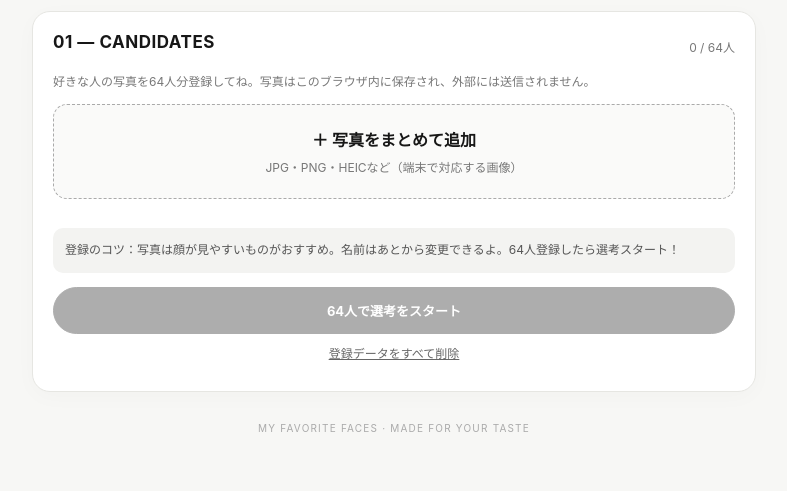
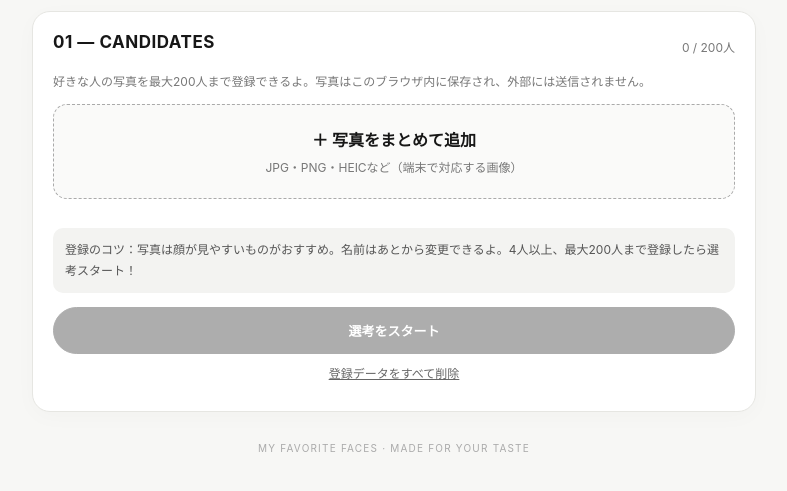
Before and after one commit to pankurou4649/favorite-faces, a plain HTML site: page index.html in a window 1280 px wide. Shown: the part 171-662 px from the top of the page, without its empty margins (246-1033 px from the left). Drawn offline with Linux system fonts and the light colour scheme.

Commit message:
Add files via upload

```diff
--- a/index.html
+++ b/index.html
@@ -64,13 +64,13 @@ footer{text-align:center;color:#aaa;font-size:10px;letter-spacing:.12em;margin-t
 </header>
 
 <section id="setup" class="panel">
- <div class="row"><h2>01 — CANDIDATES</h2><span class="muted" id="count">0 / 64人</span></div>
- <p class="muted">好きな人の写真を64人分登録してね。写真はこのブラウザ内に保存され、外部には送信されません。</p>
+ <div class="row"><h2>01 — CANDIDATES</h2><span class="muted" id="count">0 / 200人</span></div>
+ <p class="muted">好きな人の写真を最大200人まで登録できるよ。写真はこのブラウザ内に保存され、外部には送信されません。</p>
  <label class="upload" for="files"><strong>＋ 写真をまとめて追加</strong><span class="muted">JPG・PNG・HEICなど（端末で対応する画像）</span></label>
  <input id="files" type="file" accept="image/*" multiple>
  <div id="people" class="people"></div>
- <div class="note" style="margin-top:14px">登録のコツ：写真は顔が見やすいものがおすすめ。名前はあとから変更できるよ。64人登録したら選考スタート！</div>
- <button id="start" class="btn full" disabled>64人で選考をスタート</button>
+ <div class="note" style="margin-top:14px">登録のコツ：写真は顔が見やすいものがおすすめ。名前はあとから変更できるよ。4人以上、最大200人まで登録したら選考スタート！</div>
+ <button id="start" class="btn full" disabled>選考をスタート</button>
  <div class="center"><button id="clear" class="smallbtn">登録データをすべて削除</button></div>
 </section>
 
@@ -90,7 +90,7 @@ footer{text-align:center;color:#aaa;font-size:10px;letter-spacing:.12em;margin-t
   <p class="muted">あなたが選んだ、好き顔ランキング。</p>
  </div>
  <div id="resultGrid" class="result-grid"></div>
- <div class="note">ランキングは全3ラウンド・48回の選択結果で決定。64人全員が3回ずつ登場し、選ばれた回数が多い順に並びます。同点の場合は同点者内でランダムに順番を決めています。</div>
+ <div class="note">ランキングは全3ラウンドの選択結果で決定。登録した全員が3回ずつ登場し、選ばれた回数が多い順に並びます。同点の場合は同点者内でランダムに順番を決めています。</div>
  <button id="save" class="btn full">TOP9画像を保存する</button>
  <button id="again" class="btn secondary full">もう一度選考する</button>
  <button id="back" class="smallbtn full">候補者を編集する</button>
@@ -111,8 +111,8 @@ function uid(){return Date.now().toString(36)+Math.random().toString(36).slice(2
 function shuffle(a){a=[...a];for(let i=a.length-1;i>0;i--){let j=Math.floor(Math.random()*(i+1));[a[i],a[j]]=[a[j],a[i]]}return a}
 function escapeHTML(s){return String(s).replace(/[&<>"']/g,c=>({'&':'&amp;','<':'&lt;','>':'&gt;','"':'&quot;',"'":'&#39;'}[c]))}
 async function renderPeople(){
- candidates=await allCandidates();$('count').textContent=`${candidates.length} / 64人`;
- $('start').disabled=candidates.length!==64;
+ candidates=await allCandidates();$('count').textContent=`${candidates.length} / 200人`;
+ $('start').disabled=candidates.length<4 || candidates.length>200;
  $('people').innerHTML='';
  candidates.sort((a,b)=>a.created-b.created).forEach((p,i)=>{
   const d=document.createElement('div');d.className='person';
@@ -124,7 +124,7 @@ async function renderPeople(){
 }
 $('files').addEventListener('change',async e=>{
  const files=[...e.target.files].filter(f=>f.type.startsWith('image/'));
- if(candidates.length+files.length>64){alert(`登録できるのは64人までだよ。あと${64-candidates.length}人登録できます。`);e.target.value='';return}
+ if(candidates.length+files.length>200){alert(`登録できるのは200人までだよ。あと${200-candidates.length}人登録できます。`);e.target.value='';return}
  for(const f of files){
   const data=await new Promise((resolve,reject)=>{const r=new FileReader();r.onload=()=>resolve(r.result);r.onerror=reject;r.readAsDataURL(f)});
   const p={id:uid(),name:f.name.replace(/\.[^.]+$/,'').slice(0,40)||'名前未設定',data,created:Date.now()+Math.random()};
@@ -134,14 +134,14 @@ $('files').addEventListener('change',async e=>{
 });
 function show(id){['setup','game','done'].forEach(x=>$(x).classList.toggle('hidden',x!==id))}
 function makeRounds(){
- // 3 rounds; each round partitions all 64 people into 16 groups of four.
+ // 3 rounds; each round partitions all registered people into groups of up to four.
  rounds=[];
  for(let r=0;r<3;r++){const a=shuffle(candidates);const groups=[];for(let i=0;i<a.length;i+=4)groups.push(a.slice(i,i+4));rounds.push(groups)}
  scores=Object.fromEntries(candidates.map(p=>[p.id,0]));round=0;group=0;
 }
 function startGame(){makeRounds();show('game');renderGame()}
 function renderGame(){
- const total=48, done=round*16+group;
+ const total=rounds.reduce((sum,r)=>sum+r.length,0); const done=rounds.slice(0,round).reduce((sum,r)=>sum+r.length,0)+group;
  $('roundLabel').textContent=`ROUND ${round+1} / 3`;
  $('progressText').textContent=`${done+1} / ${total} 選択`;
  $('progressBar').style.width=`${done/total*100}%`;
@@ -155,7 +155,7 @@ function renderGame(){
 function choose(p){
  scores[p.id]++;
  group++;
- if(group>=16){round++;group=0}
+ if(group>=rounds[round].length){round++;group=0}
  if(round>=3){finish()}else{renderGame()}
 }
 function finish(){
```
